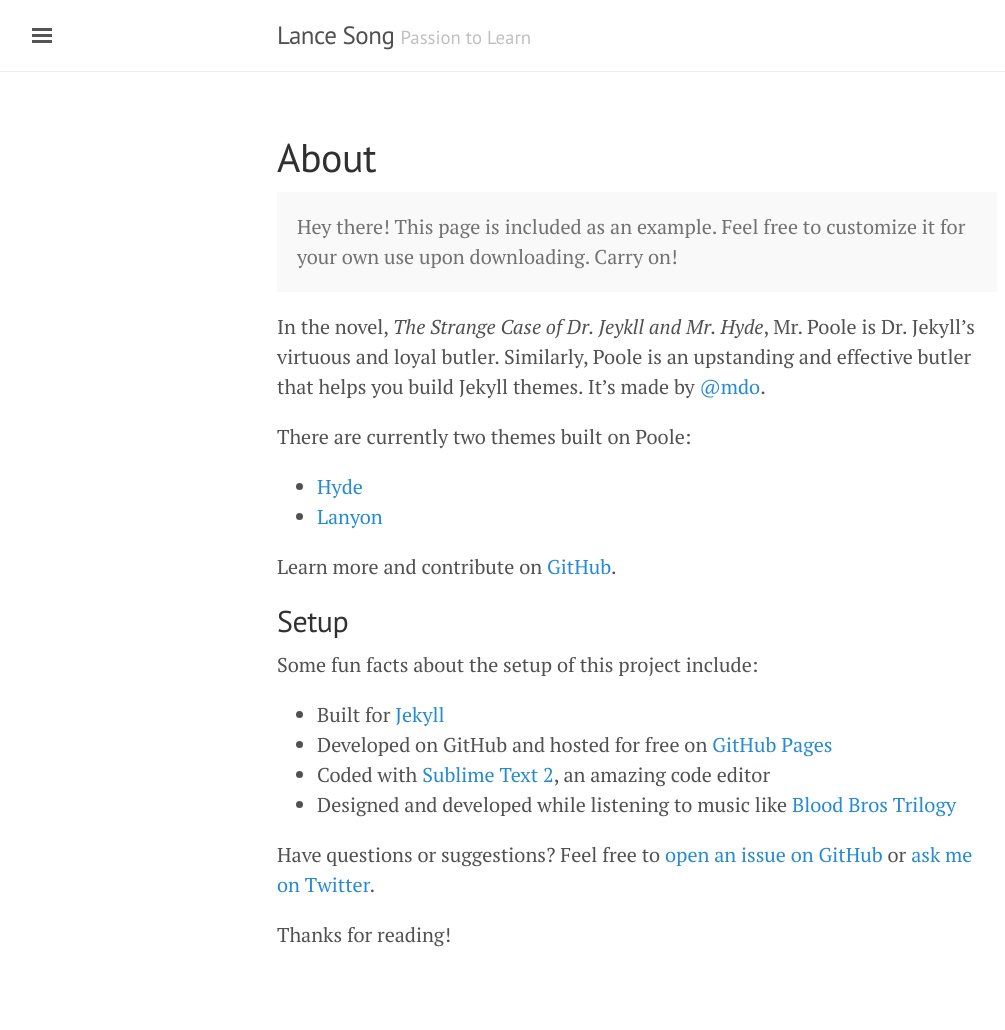
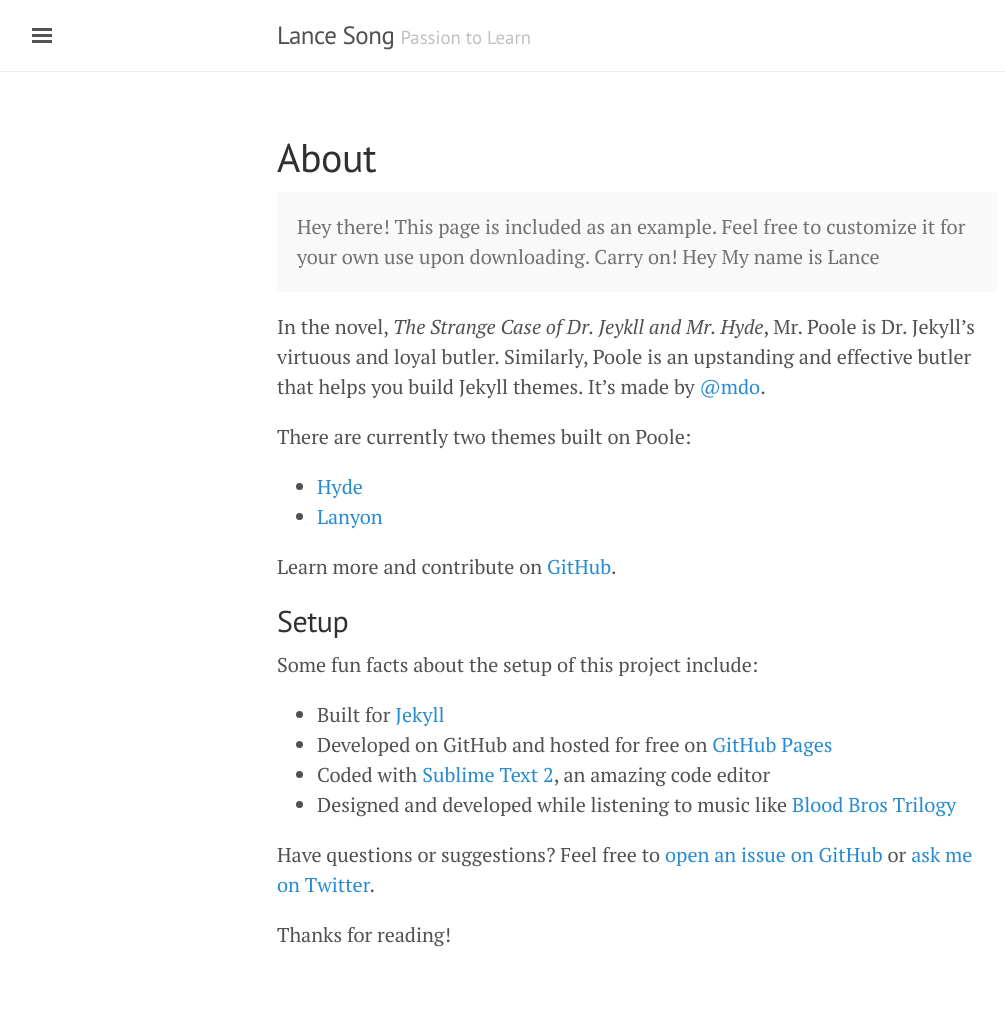
Before and after one commit to legendarylance/legendarylance.github.io, a Jekyll site: the page built from about.md, in a window 1280 px wide. Shown: the whole page, without its empty margins (3-1008 px from the left). Built offline with Jekyll 4.4.1, drawn with Linux system fonts in a browser that asks for light colours.

Commit message:
Update about.md

```diff
--- a/about.md
+++ b/about.md
@@ -5,6 +5,7 @@ title: About
 
 <p class="message">
   Hey there! This page is included as an example. Feel free to customize it for your own use upon downloading. Carry on!
+  Hey My name is Lance
 </p>
 
 In the novel, *The Strange Case of Dr. Jeykll and Mr. Hyde*, Mr. Poole is Dr. Jekyll's virtuous and loyal butler. Similarly, Poole is an upstanding and effective butler that helps you build Jekyll themes. It's made by [@mdo](https://twitter.com/mdo).
```
